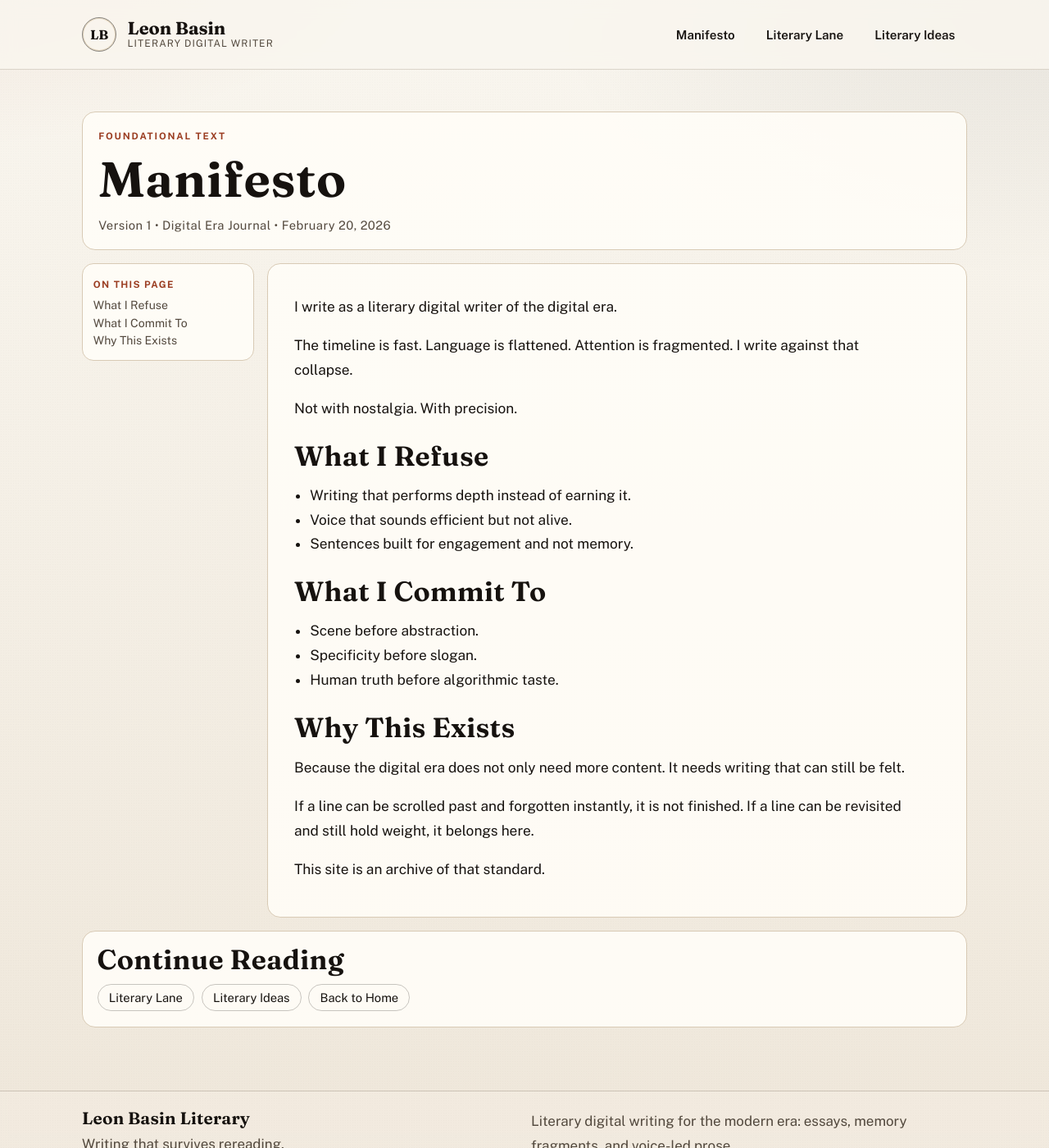
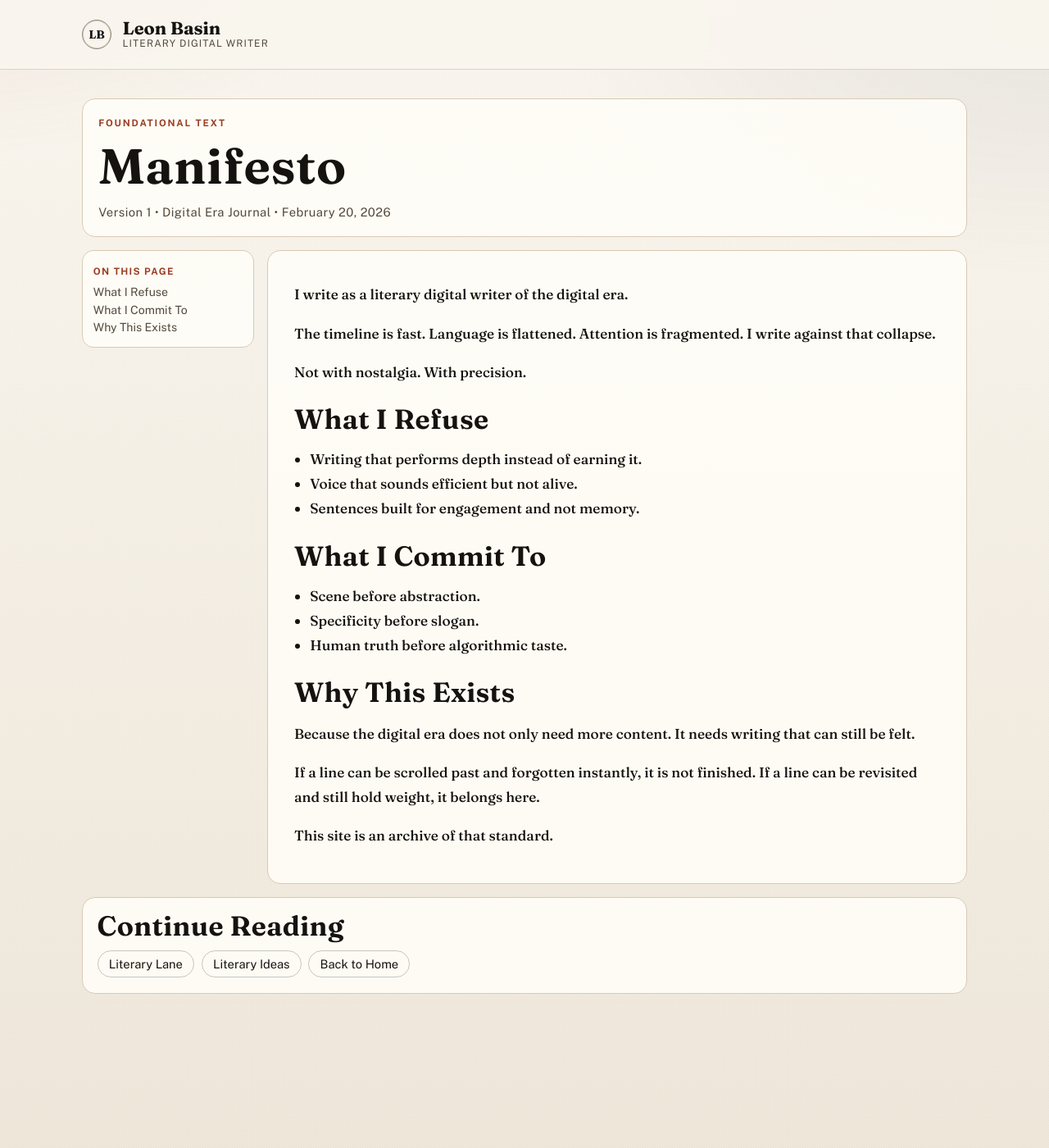
Before and after one commit to BasinLeon/writing, a Jekyll site: the page built from manifesto.md, in a window 1280 px wide and 1400 px high. Shown: the whole window at 82% size. Built offline with Jekyll 4.4.1, drawn with Linux system fonts in a browser that asks for light colours; some of the changed text lies outside the part shown.

Commit message:
feat: enforce focused reading mode and editorial QA gate

```diff
--- a/_config.yml
+++ b/_config.yml
@@ -3,6 +3,7 @@ description: "Literary digital writing for the modern era: essays, memory fragme
 markdown: kramdown
 timezone: America/Los_Angeles
 lang: en-US
+permalink: /essays/:title/
 
 # Project Pages URL for repo: BasinLeon/writing
 url: "https://basinleon.github.io"
--- a/_layouts/default.html
+++ b/_layouts/default.html
@@ -19,9 +19,9 @@
     <link href="https://fonts.googleapis.com/css2?family=Fraunces:opsz,wght,SOFT@9..144,500..800,0..100&family=Public+Sans:wght@400;500;600;700&display=swap" rel="stylesheet">
     <link rel="stylesheet" href="{{ '/assets/css/premium.css' | relative_url }}">
   </head>
-  <body>
+  <body class="{% if page.reading_mode %}reading-mode{% endif %}">
     <div class="page-noise" aria-hidden="true"></div>
-    <header class="site-header-premium">
+    <header class="site-header-premium{% if page.reading_mode %} site-header-reading{% endif %}">
       <div class="shell">
         <a class="brand" href="{{ '/' | relative_url }}">
           <span class="brand-mark">LB</span>
@@ -30,11 +30,13 @@
             <small>Literary Digital Writer</small>
           </span>
         </a>
+        {% unless page.reading_mode %}
           <nav class="site-nav-premium" aria-label="Primary navigation">
             <a href="{{ '/manifesto/' | relative_url }}">Manifesto</a>
             <a href="{{ '/literary/' | relative_url }}">Literary Lane</a>
             <a href="{{ '/literary-ideas/' | relative_url }}">Literary Ideas</a>
           </nav>
+        {% endunless %}
       </div>
     </header>
 
@@ -44,6 +46,7 @@
       </div>
     </main>
 
+    {% unless page.reading_mode %}
       <footer class="site-footer-premium">
         <div class="shell footer-grid">
           <div>
@@ -56,5 +59,6 @@
           </div>
         </div>
       </footer>
+    {% endunless %}
   </body>
 </html>
--- a/assets/css/premium.css
+++ b/assets/css/premium.css
@@ -132,6 +132,20 @@ body {
   padding: 3.2rem 0 4.8rem;
 }
 
+.reading-mode .site-main {
+  padding-top: 2.2rem;
+}
+
+.site-header-reading {
+  background: rgba(249, 246, 239, 0.94);
+}
+
+.reading-mode .brand-mark {
+  width: 36px;
+  height: 36px;
+  font-size: 0.88rem;
+}
+
 .hero {
   position: relative;
   border: 1px solid rgba(111, 45, 29, 0.24);
@@ -140,7 +154,6 @@ body {
   background: linear-gradient(165deg, rgba(255, 253, 248, 0.96), rgba(248, 239, 226, 0.94));
   box-shadow: var(--shadow);
   overflow: hidden;
-  animation: reveal 520ms ease both;
 }
 
 .hero-grid {
@@ -280,7 +293,6 @@ a {
 .section-card {
   margin-top: 1.2rem;
   padding: 1.2rem 1.15rem;
-  animation: reveal 620ms ease both;
 }
 
 .promise-band {
@@ -389,13 +401,22 @@ a {
 .essay-content li {
   max-width: 72ch;
   font-size: 1.08rem;
-  line-height: 1.72;
+  line-height: 1.74;
+  font-family: "Fraunces", Georgia, serif;
+  font-variation-settings: "SOFT" 20;
 }
 
 .essay-content h2,
 .essay-content h3 {
   max-width: 25ch;
   margin-top: 1.5rem;
+}
+
+.essay-content a {
+  color: inherit;
+  text-decoration-thickness: 1px;
+  text-decoration-color: rgba(22, 18, 15, 0.42);
+  text-underline-offset: 0.14em;
 }
 
 .essay-endmatter {
@@ -448,17 +469,6 @@ ul {
   margin: 0 0 0.3rem;
 }
 
-@keyframes reveal {
-  from {
-    transform: translateY(8px);
-    opacity: 0;
-  }
-  to {
-    transform: translateY(0);
-    opacity: 1;
-  }
-}
-
 @media (max-width: 860px) {
   .site-header-premium .shell {
     flex-direction: column;
```
Also changed, not shown: _drafts/literary-template.md (+11 -2 lines), editorial-qa-matrix.md (added, +23 -0 lines), manifesto.md (+1 -0 lines). Lines whose indentation alone changed are shown as unchanged.
